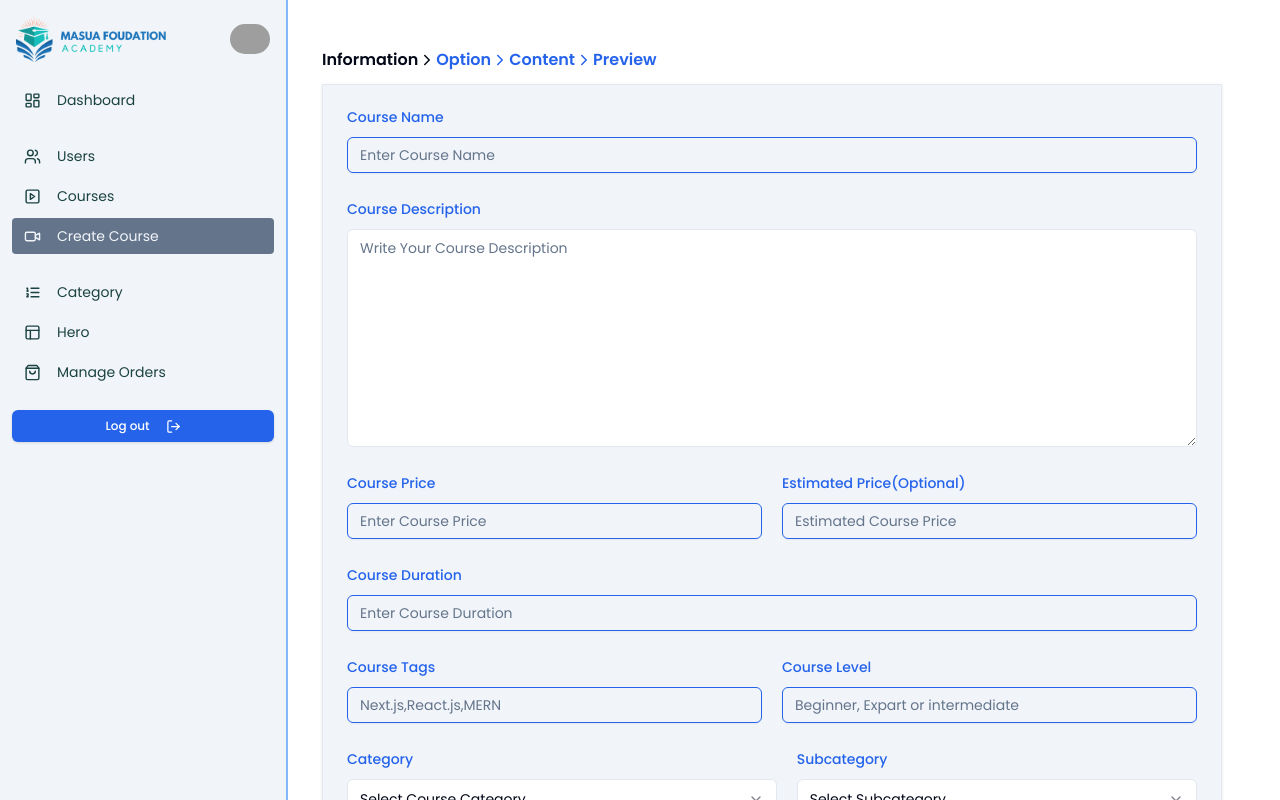
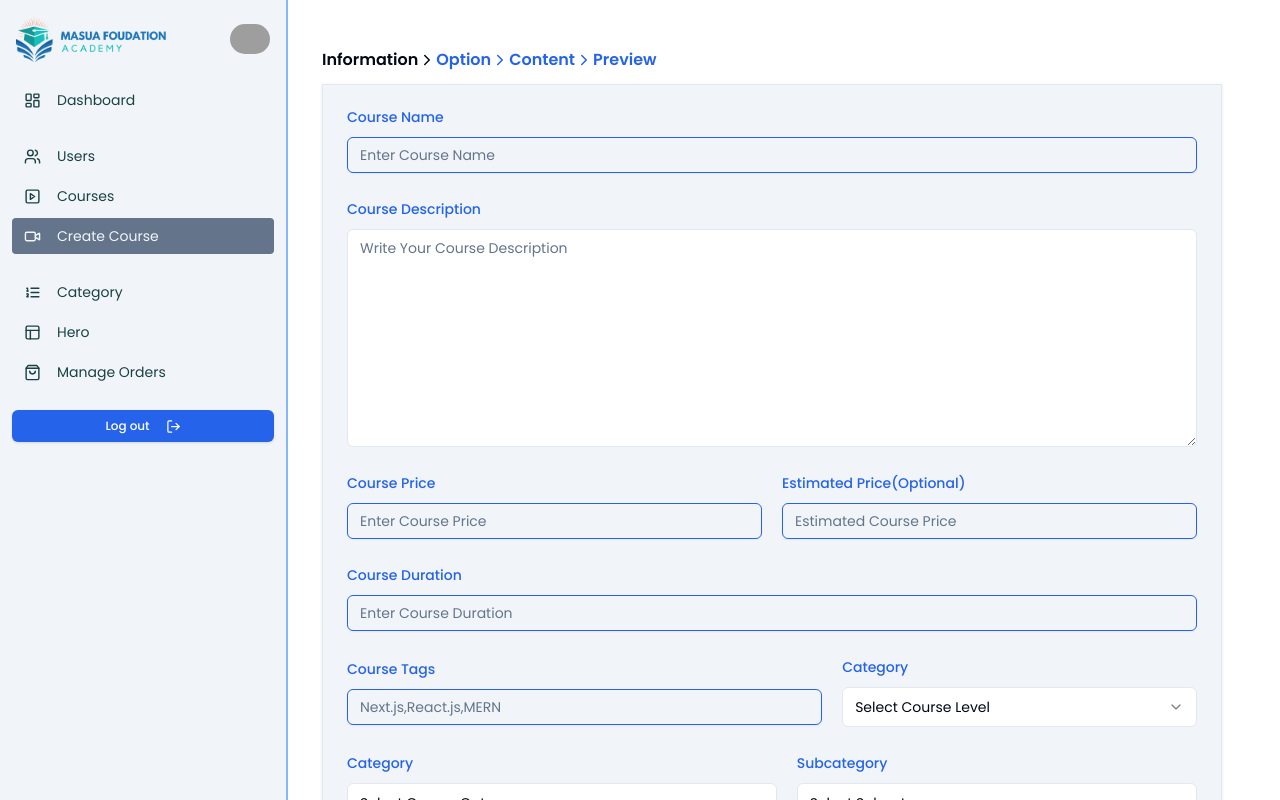
Before and after one commit to TaifurIslamAshraf/flex-lms-dashboard, a Next.js app: page /create-course in a window 1280 px wide. Shown: the top 800 px of the page. Built offline with nearby package versions, Linux system fonts and the light colour scheme; no server answers; grey boxes are pictures that could not be loaded.

Commit message:
[change] course lavel field

```diff
--- a/src/app/(dashboard)/create-course/page.tsx
+++ b/src/app/(dashboard)/create-course/page.tsx
@@ -68,6 +68,8 @@ const CreateCourse = () => {
       ],
     },
   });
+
+  console.log(CourseForm.watch());
   const [formStep, setFormStep] = useState(0);
   const [isCollapsed, setIsCollapsed] = useState<boolean[]>([]);
   const router = useRouter();
--- a/src/app/(dashboard)/hero/page.tsx
+++ b/src/app/(dashboard)/hero/page.tsx
@@ -21,7 +21,7 @@ const page = () => {
         <DialogTrigger className="max-w-[200px] w-full border p-2 rounded-md shadow-sm flex items-center gap-4 justify-center hover:bg-slate-300 transition-all duration-300 font-semibold ml-auto">
           Create Layout <Plus />
         </DialogTrigger>
-        <DialogContent className="max-h-[500px] h-full w-full scrollbar-thin">
+        <DialogContent className="max-h-[500px] h-full max-w-[800px] w-full scrollbar-thin">
           <DialogHeader>
             <DialogTitle>Create Layout</DialogTitle>
           </DialogHeader>
--- a/src/components/CreateLayout.tsx
+++ b/src/components/CreateLayout.tsx
@@ -143,7 +143,8 @@ const CreateLayout = () => {
                       required
                       onChange={handleChangeImage}
                       className={cn(
-                        layoutImage ? "min-h-[20vh]" : "min-h-[10vh]"
+                        layoutImage ? "min-h-[20vh]" : "min-h-[5vh]",
+                        "cursor-pointer"
                       )}
                       type="file"
                       accept="image/jpeg,image/jpg,image/png,image/webp"
@@ -158,7 +159,7 @@ const CreateLayout = () => {
                 src={imagePreview}
                 height={200}
                 width={100}
-                className="h-[20vh] w-[20vw] object-contain absolute top-[2rem] right-0"
+                className="h-[20vh] w-[20vw] object-contain absolute top-[2rem] -right-6"
                 alt="image"
               />
             ) : (
--- a/src/components/courses/CourseInfo.tsx
+++ b/src/components/courses/CourseInfo.tsx
@@ -192,17 +192,28 @@ const CourseInfo = ({ handleNextClick, handlePrevClick, form }: Props) => {
 
         <div className="grow">
           <FormField
+            name="level"
             control={form.control}
-            name="level"
             render={({ field }) => (
               <FormItem>
-                <FormLabel className="text-primary">Course Level</FormLabel>
-                <FormControl>
-                  <Input
-                    placeholder="Beginner, Expart or intermediate"
-                    {...field}
-                  />
-                </FormControl>
+                <FormLabel className="text-primary">Category</FormLabel>
+                <Select
+                  onValueChange={(value) => {
+                    field.onChange(value);
+                  }}
+                  defaultValue={field.value}
+                >
+                  <FormControl>
+                    <SelectTrigger>
+                      <SelectValue placeholder="Select Course Level" />
+                    </SelectTrigger>
+                  </FormControl>
+                  <SelectContent>
+                    <SelectItem value="Beginner">Beginner</SelectItem>
+                    <SelectItem value="intermediate">intermediate</SelectItem>
+                    <SelectItem value="Expart">Expart</SelectItem>
+                  </SelectContent>
+                </Select>
                 <FormMessage />
               </FormItem>
             )}
```
